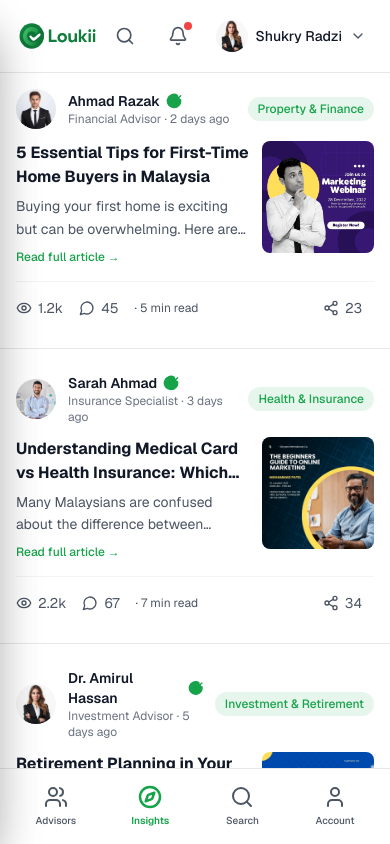
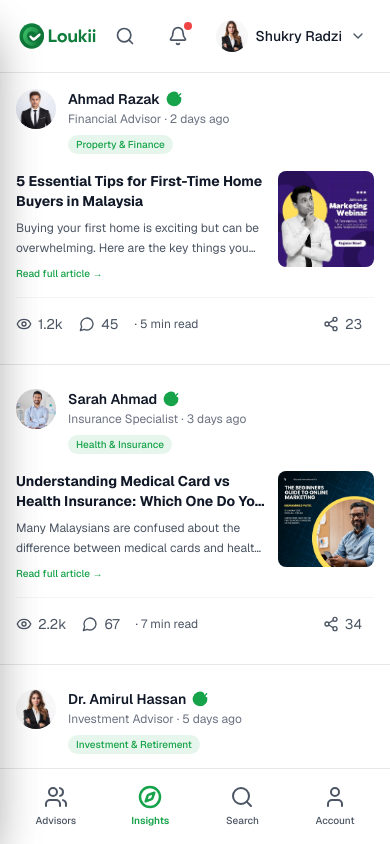
Before and after one commit to cloudswired-technologies/loukii-social, a Next.js app: page /insights in a window 390 px wide. Built offline with nearby package versions, Linux system fonts and the light colour scheme.

Commit message:
feat: improve article card mobile layout and spacing
- Repositioned category badge below author info for better mobile hierarchy
- Adjusted text sizes and spacing for improved mobile readability
- Reduced featured image size on mobile (28px → 24px) to optimize space usage

```diff
--- a/components/article-card.tsx
+++ b/components/article-card.tsx
@@ -76,7 +76,7 @@ export function ArticleCard({
   return (
     <article className="bg-white dark:bg-gray-950 py-6 max-w-3xl mx-auto">
       {/* Author Info */}
-      <div className="flex items-center gap-3 mb-3">
+      <div className="flex items-start gap-3 mb-4">
         <div className="relative w-10 h-10 flex-shrink-0">
           <Image
             src={author.avatar}
@@ -86,7 +86,7 @@ export function ArticleCard({
           />
         </div>
         <div className="flex-1 min-w-0">
-          <div className="flex items-center gap-1.5">
+          <div className="flex items-center gap-1.5 mb-0.5">
             <h3 className="font-semibold text-sm text-gray-900 dark:text-white">
               {author.name}
             </h3>
@@ -94,13 +94,13 @@ export function ArticleCard({
               <CheckCircle className="w-4 h-4 text-[#16A34A] fill-[#16A34A]" />
             )}
           </div>
-          <p className="text-xs text-gray-500 dark:text-gray-400">
+          <p className="text-xs text-gray-500 dark:text-gray-400 mb-1">
             {author.role} · {publishedAt}
           </p>
+          <span className="inline-block px-2 py-0.5 md:px-2.5 md:py-1 bg-[#16A34A]/10 text-[#16A34A] text-[10px] md:text-xs font-medium rounded-full">
+            {category}
+          </span>
         </div>
-        <span className="px-2.5 py-1 bg-[#16A34A]/10 text-[#16A34A] text-xs font-medium rounded-full">
-          {category}
-        </span>
       </div>
 
       {/* Article Content */}
@@ -108,19 +108,19 @@ export function ArticleCard({
         <div className="flex gap-3 md:gap-4">
           {/* Left: Text Content */}
           <div className="flex-1 min-w-0">
-            <h2 className="text-base md:text-lg font-bold text-gray-900 dark:text-white mb-1.5 group-hover:text-[#16A34A] transition-colors line-clamp-2">
+            <h2 className="text-sm md:text-lg font-bold text-gray-900 dark:text-white mb-2 group-hover:text-[#16A34A] transition-colors line-clamp-2">
               {title}
             </h2>
-            <p className="text-sm text-gray-600 dark:text-gray-400 line-clamp-2 leading-relaxed mb-2">
+            <p className="text-xs md:text-sm text-gray-600 dark:text-gray-400 line-clamp-2 leading-relaxed mb-2">
               {description}
             </p>
-            <p className="text-xs text-[#16A34A] font-medium group-hover:underline">
+            <p className="text-[10px] md:text-xs text-[#16A34A] font-medium group-hover:underline">
               Read full article →
             </p>
           </div>
 
           {/* Right: Featured Image */}
-          <div className="relative w-28 h-28 md:w-48 md:h-32 flex-shrink-0 rounded-lg overflow-hidden">
+          <div className="relative w-24 h-24 md:w-48 md:h-32 flex-shrink-0 rounded-lg overflow-hidden">
             <Image
               src={image}
               alt={title}
--- a/components/comments-modal.tsx
+++ b/components/comments-modal.tsx
@@ -130,7 +130,7 @@ export function CommentsModal({ isOpen, onClose, comments, totalComments }: Comm
         </div>
 
         {/* Footer */}
-        <div className="p-4 lg:p-5 border-t border-gray-200 dark:border-gray-800 safe-area-bottom">
+        <div className="p-4 lg:p-5 border-t border-gray-200 dark:border-gray-800">
           <button
             onClick={onClose}
             className="ripple w-full py-3 lg:py-2.5 bg-[#16A34A] text-white text-base lg:text-sm font-medium rounded-xl hover:bg-[#15803d] transition-all hover:shadow-lg active:scale-95"
```
